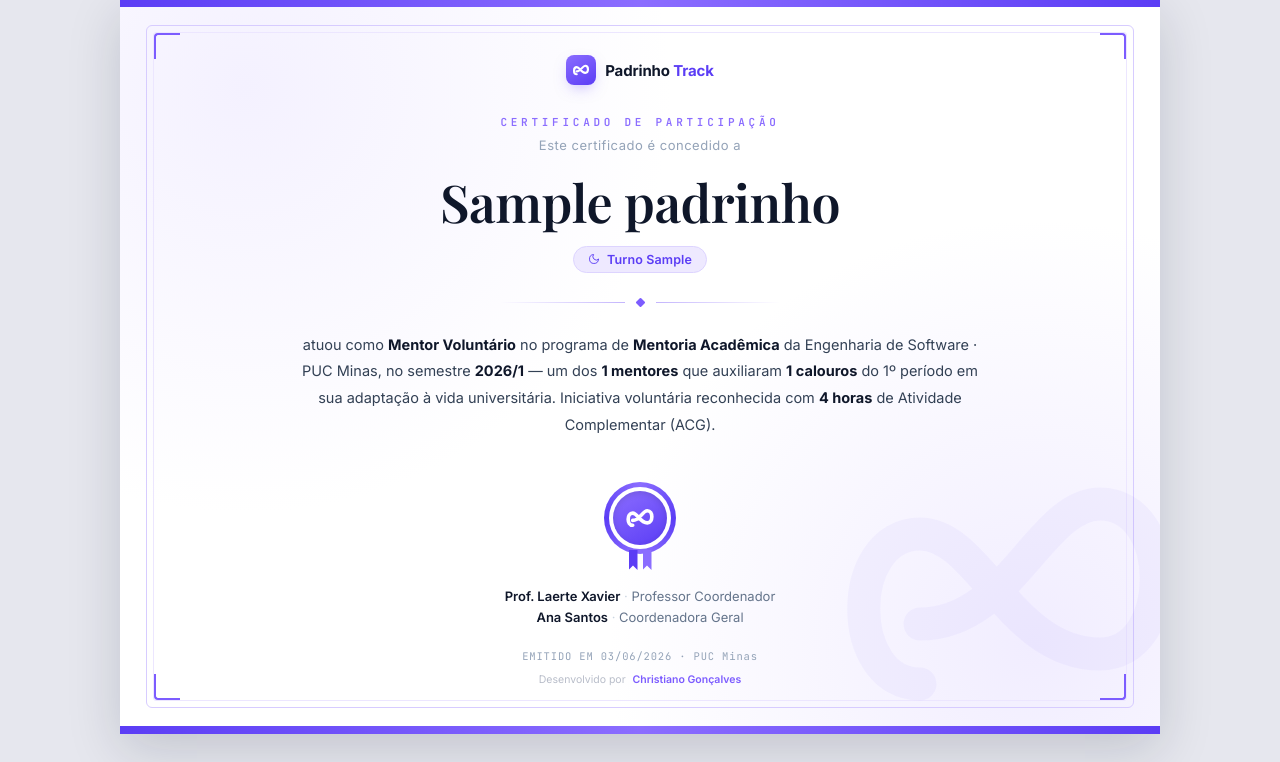
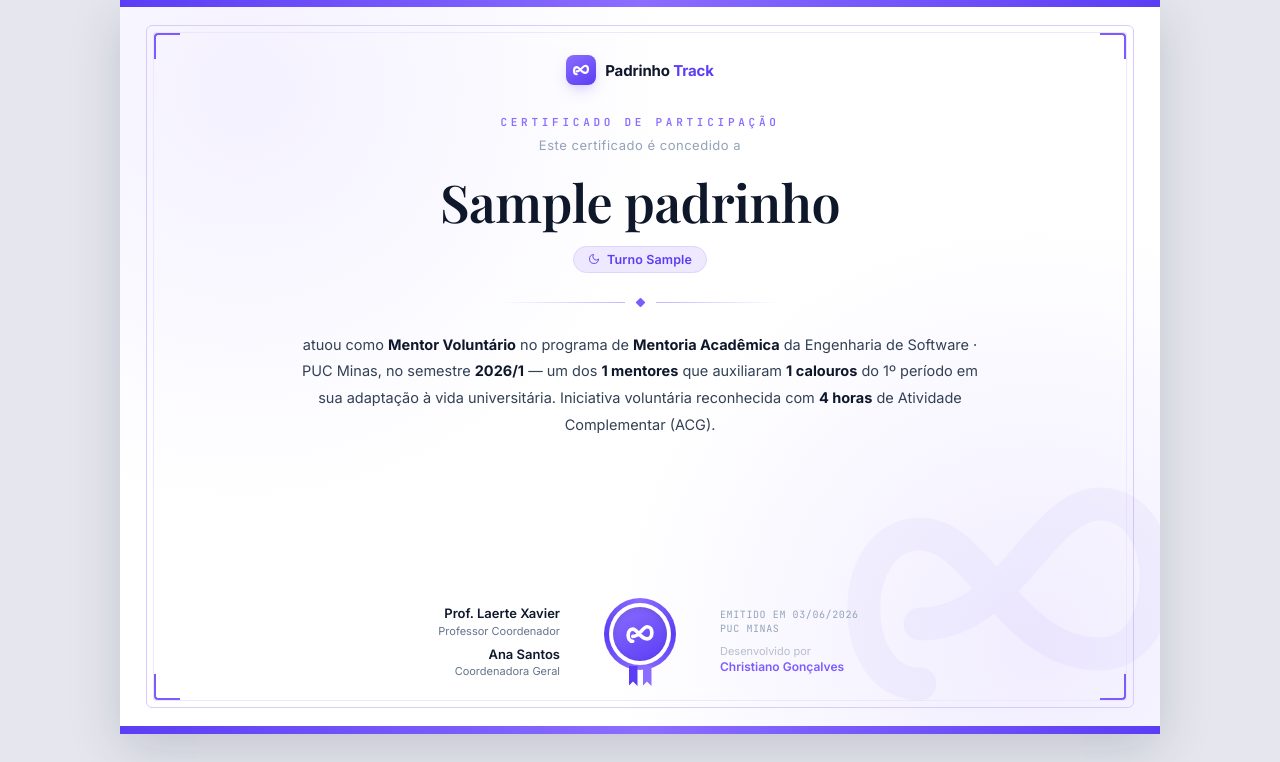
Before and after one commit to christiano-gonara/padrinho-track, a Flask app: page /relatorio/certificado/1 in a window 1280 px wide. Shown: the part 75-837 px from the top of the page. Run offline with Flask 3, Linux system fonts and the light colour scheme; tables that the repository leaves empty hold one stand-in row (values such as "Sample post"); parts of the project's set-up code (start-up, migrations or seed data) failed here and were passed over; some web fonts are replaced.

Commit message:
feat: novo design do certificado
Co-Authored-By: Claude Sonnet 4.6 <noreply@anthropic.com>

```diff
--- a/templates/pages/certificado.html
+++ b/templates/pages/certificado.html
@@ -169,13 +169,17 @@
       <strong style="color:#0f172a;">4 horas</strong> de Atividade Complementar (ACG).
     </p>
 
-    <!-- Selo + coordenação -->
-    <div style="display:flex;flex-direction:column;align-items:center;margin-top:30px;">
+    <!-- Selo central, informações flanqueando -->
+    <div style="display:flex;align-items:center;justify-content:center;gap:44px;margin-top:34px;">
+      <!-- Coordenação (esquerda) -->
+      <div style="width:236px;text-align:right;display:flex;flex-direction:column;gap:7px;">
+        <div style="font-size:13px;color:#0f172a;line-height:1.3;"><span style="font-weight:600;">Prof. Laerte Xavier</span><br><span style="font-size:11px;color:#64748b;">Professor Coordenador</span></div>
+        <div style="font-size:13px;color:#0f172a;line-height:1.3;"><span style="font-weight:600;">Ana Santos</span><br><span style="font-size:11px;color:#64748b;">Coordenadora Geral</span></div>
+      </div>
 
-      <!-- Selo / medalhão -->
-      <div style="display:flex;flex-direction:column;align-items:center;">
+      <!-- Selo / medalhão (centro) -->
+      <div style="display:flex;flex-direction:column;align-items:center;flex-shrink:0;">
         <div style="position:relative;width:72px;height:72px;">
-          <!-- aro externo serrilhado -->
           <div style="position:absolute;inset:0;border-radius:50%;background:conic-gradient(from 0deg,#8b6dff,#5b3df5,#8b6dff,#5b3df5,#8b6dff);"></div>
           <div style="position:absolute;inset:5px;border-radius:50%;background:#ffffff;"></div>
           <div style="position:absolute;inset:9px;border-radius:50%;background:linear-gradient(150deg,#8b6dff,#5b3df5);display:flex;align-items:center;justify-content:center;box-shadow:inset 0 2px 6px rgba(0,0,0,0.12);">
@@ -184,29 +188,17 @@
             </svg>
           </div>
         </div>
-        <!-- fitas -->
         <div style="display:flex;gap:5px;margin-top:-4px;">
           <div style="width:9px;height:20px;background:#5b3df5;clip-path:polygon(0 0,100% 0,100% 100%,50% 78%,0 100%);"></div>
           <div style="width:9px;height:20px;background:#8b6dff;clip-path:polygon(0 0,100% 0,100% 100%,50% 78%,0 100%);"></div>
         </div>
       </div>
 
-      <!-- Coordenação -->
-      <div style="display:flex;flex-direction:column;align-items:center;gap:5px;margin-top:18px;">
-        <div style="font-size:13px;color:#0f172a;"><span style="font-weight:600;">Prof. Laerte Xavier</span> <span style="color:#cbd5e1;">·</span> <span style="color:#64748b;">Professor Coordenador</span></div>
-        <div style="font-size:13px;color:#0f172a;"><span style="font-weight:600;">Ana Santos</span> <span style="color:#cbd5e1;">·</span> <span style="color:#64748b;">Coordenadora Geral</span></div>
+      <!-- Emissão + crédito (direita) -->
+      <div style="width:236px;text-align:left;display:flex;flex-direction:column;gap:7px;">
+        <div style="font-family:'JetBrains Mono',monospace;font-size:10px;color:#94a3b8;letter-spacing:0.06em;text-transform:uppercase;line-height:1.45;">Emitido em {{ hoje.strftime('%d/%m/%Y') }}<br>{{ config.instituicao }}</div>
+        <div style="font-size:11px;color:#b8bdc9;line-height:1.4;">Desenvolvido por<br><span style="color:#7c5cff;font-weight:600;font-size:12px;">Christiano Gonçalves</span></div>
       </div>
-    </div>
-
-    <!-- Data de emissão -->
-    <div style="font-family:'JetBrains Mono',monospace;font-size:10.5px;color:#94a3b8;letter-spacing:0.08em;margin-top:24px;">
-      EMITIDO EM {{ hoje.strftime('%d/%m/%Y') }} · {{ config.instituicao }}
-    </div>
-
-    <!-- Crédito -->
-    <div style="display:flex;align-items:center;gap:7px;margin-top:10px;font-size:10.5px;color:#b8bdc9;">
-      <span>Desenvolvido por</span>
-      <span style="color:#7c5cff;font-weight:600;">Christiano Gonçalves</span>
     </div>
 
   </div>
```
